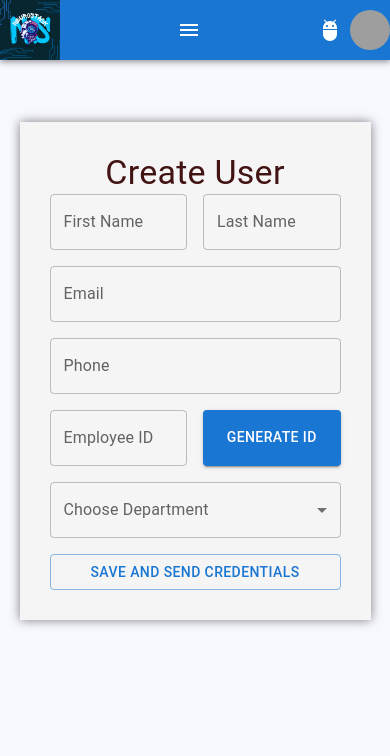
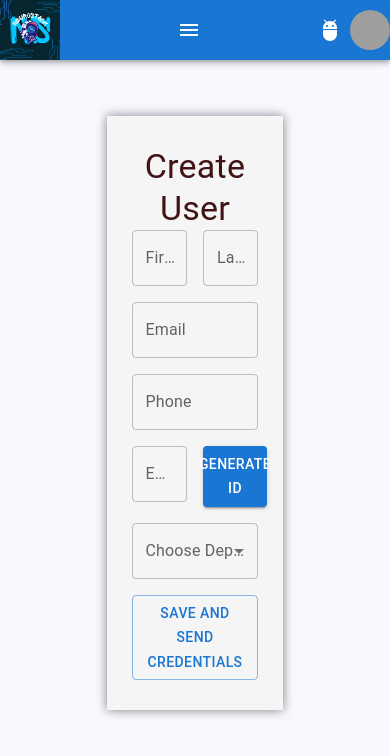
Before and after one commit to sakshamsachdeva13/NeuroStack, a React (Create React App) app: page /createUser in a window 390 px wide. Shown: the top 756 px of the page. Built offline with nearby package versions, Linux system fonts and the light colour scheme; grey boxes are pictures that could not be loaded.

Commit message:
user ui and media queries with updation

```diff
--- a/src/pages/CreateUser/createUser.module.css
+++ b/src/pages/CreateUser/createUser.module.css
@@ -1,10 +1,10 @@
 .container {
   display: flex;
-  width: 100%;
+  width: 50%;
   justify-content: center;
   align-items: center;
   height: auto;
-  margin-top: 50px;
+  margin: 50px auto; /* This will center the container horizontally */
 }
 
 .formContainer {
@@ -73,4 +73,14 @@
     padding: 10px;
     max-width: 90%;
   }
+
+  .loginTitle {
+    font-size: 20px;
+    margin-bottom: 30px;
+  }
+
+  .submitButton {
+    font-size: 16px;
+    padding: 8px 16px;
+  }
 }
```
